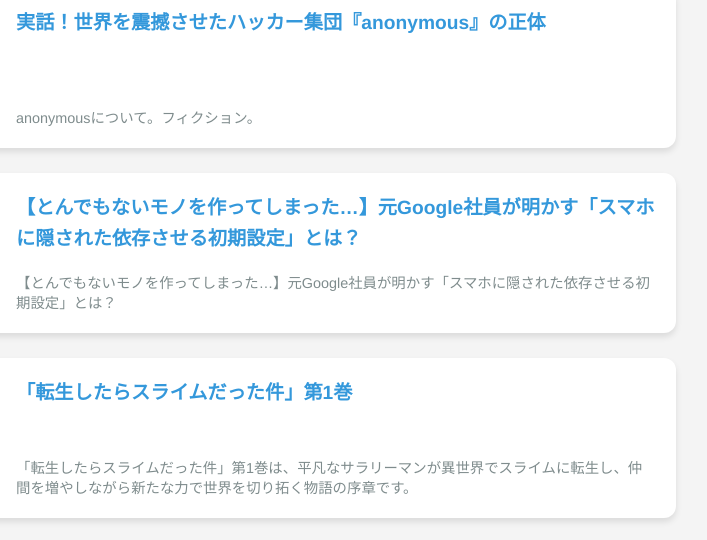
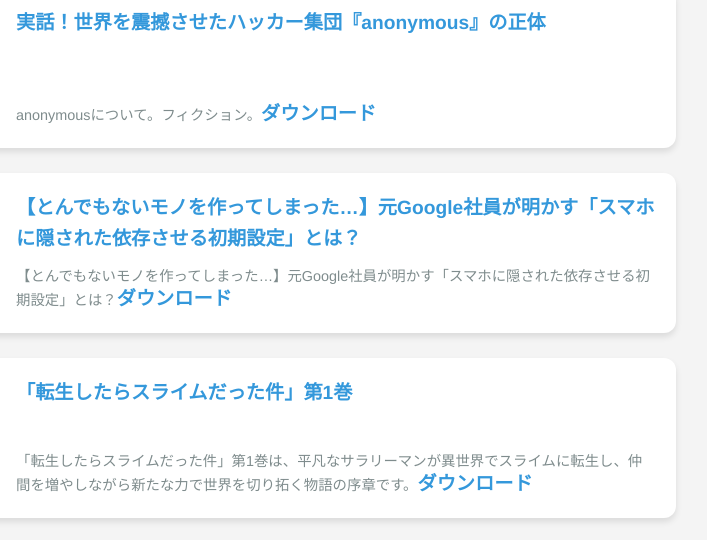
Before and after one commit to dostesuto/densi, a plain HTML site: page index.html in a window 1280 px wide. Shown: the part 126-666 px from the top of the page, 364-1071 px from the left. Drawn offline with Linux system fonts and the light colour scheme.

Commit message:
Update index.html

```diff
--- a/index.html
+++ b/index.html
@@ -110,21 +110,21 @@ h1 {
       <img src="https://images.clubt.jp/thumbs/10947/211343/1.jpg?v=1685383876.893816" alt="Book 1">
       <div class="book-info">
         <a href="https://online.fliphtml5.com/pmmuh/lhqc/">実話！世界を震撼させたハッカー集団『anonymous』の正体</a>
-        <p>anonymousについて。フィクション。</p>
+        <p>anonymousについて。フィクション。<a href="https://s3.ap-northeast-1-ntt.wasabisys.com/ak1520d-filenow-7/files/20250102-1142_26aba5ef531bf172f1e476bd4ccd1bfb.pdf" download>ダウンロード</a></p>
       </div>
     </li>
     <li>
       <img src="https://s3.ap-northeast-1-ntt.wasabisys.com/ak1520d-filenow-4/files/20250102-1105_782b4e51bb536a2724df08b851e86617.png" alt="Book 2">
       <div class="book-info">
         <a href="https://online.fliphtml5.com/pmmuh/zkaj/">【とんでもないモノを作ってしまった…】元Google社員が明かす「スマホに隠された依存させる初期設定」とは？</a>
-        <p>【とんでもないモノを作ってしまった…】元Google社員が明かす「スマホに隠された依存させる初期設定」とは？</p>
+        <p>【とんでもないモノを作ってしまった…】元Google社員が明かす「スマホに隠された依存させる初期設定」とは？<a href="https://s3.ap-northeast-1-ntt.wasabisys.com/ak1520d-filenow-1/files/20250102-1143_617e4dc51d6954c0ac2574fa1734d175.pdf" download>ダウンロード</a></p>
       </div>
     </li>
     <li>
       <img src="https://m.media-amazon.com/images/I/81EZ28Shk4L._UF1000,1000_QL80_.jpg" alt="Book 3">
       <div class="book-info">
         <a href="https://online.fliphtml5.com/pmmuh/eook/">「転生したらスライムだった件」第1巻</a>
-        <p>「転生したらスライムだった件」第1巻は、平凡なサラリーマンが異世界でスライムに転生し、仲間を増やしながら新たな力で世界を切り拓く物語の序章です。</p>
+        <p>「転生したらスライムだった件」第1巻は、平凡なサラリーマンが異世界でスライムに転生し、仲間を増やしながら新たな力で世界を切り拓く物語の序章です。<a href="https://s3.ap-northeast-1-ntt.wasabisys.com/ak1520d-filenow-8/files/20250102-1143_ac251f432cd4bdf791832cdd71b8576b.pdf" download>ダウンロード</a></p>
       </div>
     </li>
     <li>
```
